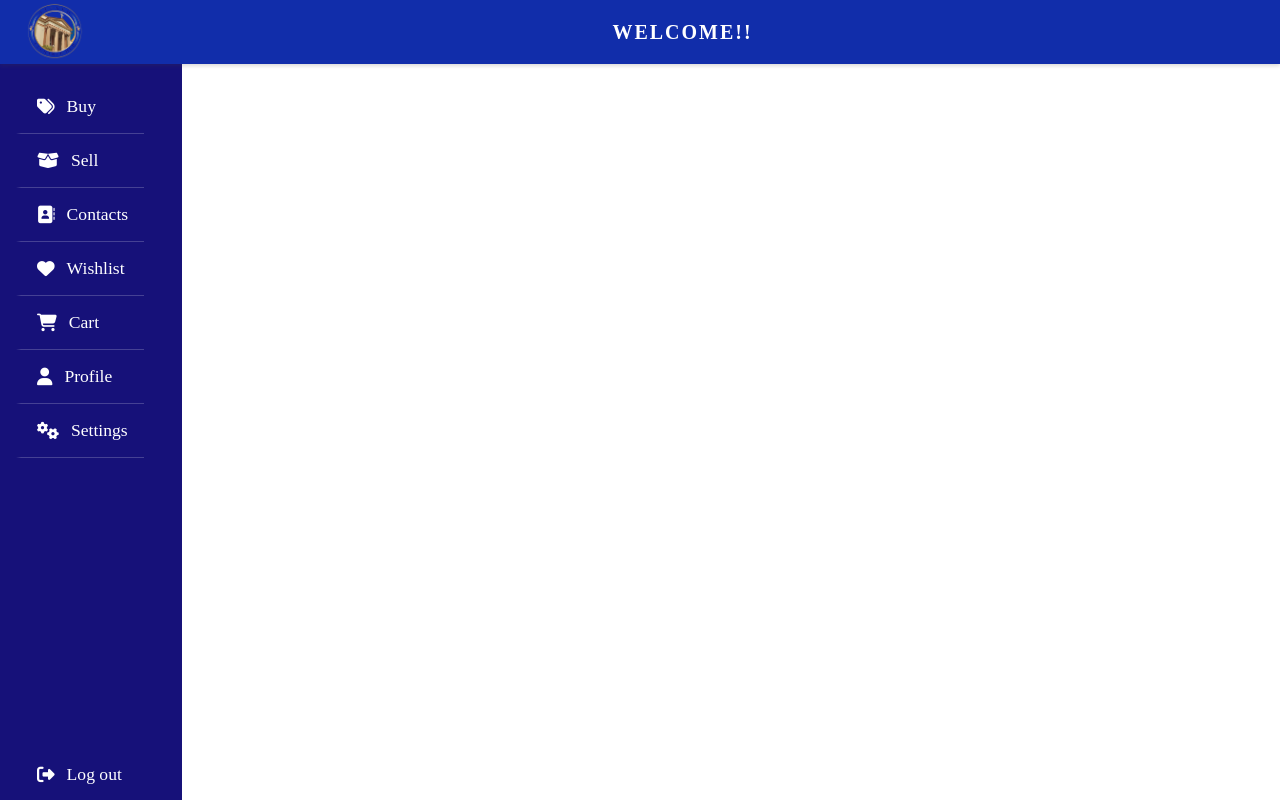
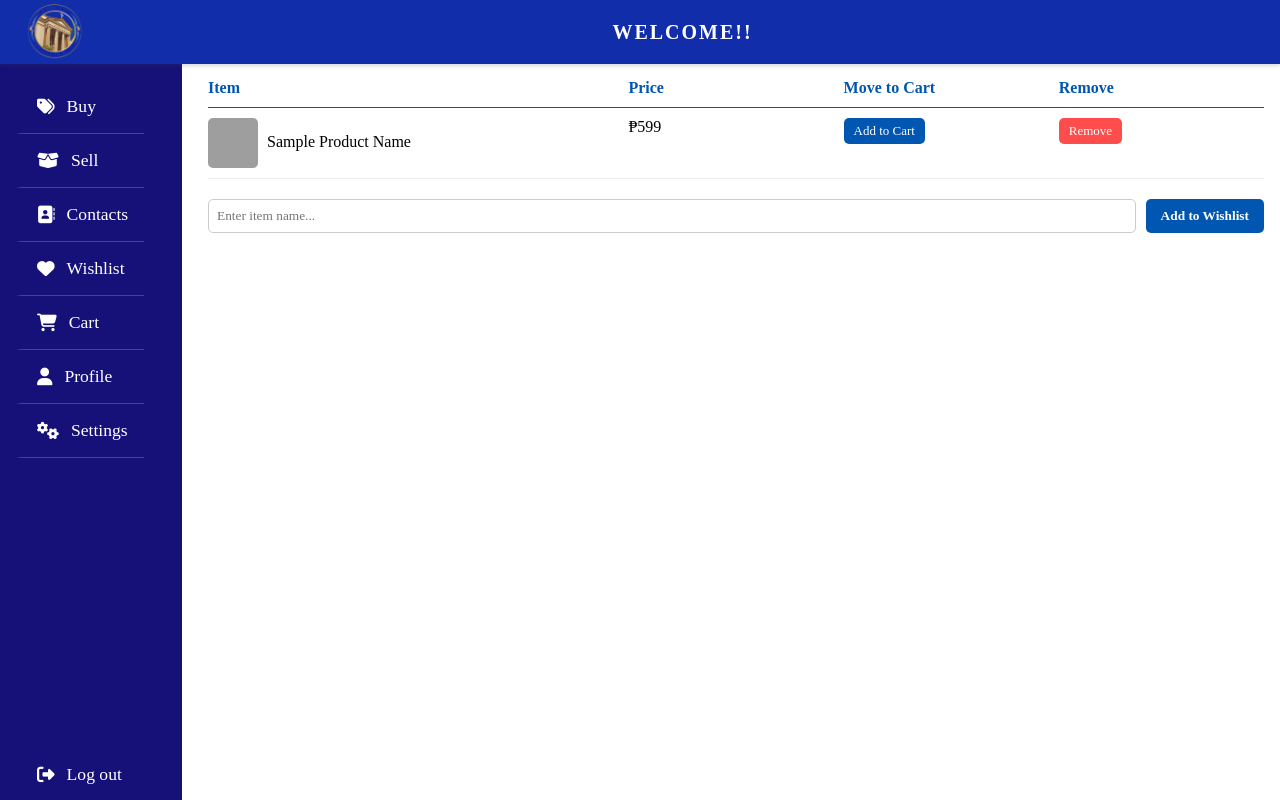
Before and after one commit to Christian04082003/TRENDS-2.2, a Django app: page /wishlist/ in a window 1280 px wide. Run offline with Django 5.2, Linux system fonts and the light colour scheme; grey boxes are pictures that could not be loaded.

Commit message:
Update wishlist.html

```diff
--- a/TRENDS/ExchangeHub/templates/wishlist.html
+++ b/TRENDS/ExchangeHub/templates/wishlist.html
@@ -4,11 +4,101 @@
 
 <head>
   <meta charset="UTF-8">
-  <link rel="stylesheet" href="https://cdnjs.cloudflare.com/ajax/libs/font-awesome/6.7.2/css/all.min.css" integrity="sha512-Evv84Mr4kqVGRNSgIGL/F/aIDqQb7xQ2vcrdIwxfjThSH8CSR7PBEakCr51Ck+w+/U6swU2Im1vVX0SVk9ABhg==" crossorigin="anonymous" referrerpolicy="no-referrer" />
+  <link rel="stylesheet" href="https://cdnjs.cloudflare.com/ajax/libs/font-awesome/6.7.2/css/all.min.css" />
   <meta name="viewport" content="width=device-width, initial-scale=1.0">
   <link rel="icon" href="{% static 'images/logo.png' %}">
   <title>ADNU EXCHANGE-HUB</title>
   <link rel="stylesheet" href="{% static 'css/sell.css' %}">
+  <link href="https://fonts.googleapis.com/css2?family=Inter:wght@400&display=swap" rel="stylesheet" />
+  <style>
+    .wishlist-header {
+      display: grid;
+      grid-template-columns: 2fr 1fr 1fr 1fr;
+      gap: 10px;
+      padding-bottom: 10px;
+      border-bottom: 1px solid #0056B0;
+      color: #0056B0;
+      font-weight: bold;
+    }
+
+    .wishlist-item {
+      display: grid;
+      grid-template-columns: 2fr 1fr 1fr 1fr;
+      gap: 10px;
+      padding: 10px 0;
+      border-bottom: 1px solid #eee;
+    }
+
+    .wishlist-item img {
+      width: 50px;
+      height: 50px;
+      object-fit: cover;
+      border-radius: 5px;
+      margin-right: 5px;
+      vertical-align: middle;
+    }
+
+    .wishlist-item button {
+      background: #0056B0;
+      color: white;
+      border: none;
+      padding: 5px 10px;
+      border-radius: 5px;
+      cursor: pointer;
+      font-size: small;
+      transition: background-color 0.3s, transform 0.2s;
+    }
+
+    .wishlist-item button:hover {
+      background-color: #004080;
+    }
+
+    .wishlist-item button:active {
+      transform: scale(0.95);
+    }
+
+    .wishlist-item .remove {
+      background: #ff4d4d;
+      color: white;
+      border: none;
+      padding: 5px 10px;
+      border-radius: 5px;
+      cursor: pointer;
+      font-size: small;
+      transition: background-color 0.3s, transform 0.2s;
+    }
+
+    .wishlist-item .remove:hover {
+      background-color: #cc0000;
+    }
+
+    .wishlist-item .remove:active {
+      transform: scale(0.95);
+    }
+
+    .add-item {
+      margin-top: 20px;
+      display: flex;
+      gap: 10px;
+    }
+
+    .add-item input {
+      padding: 8px;
+      border: 1px solid #ccc;
+      border-radius: 5px;
+      flex-grow: 1;
+    }
+
+    .add-item button {
+      background: #0056B0;
+      color: white;
+      border: none;
+      padding: 8px 15px;
+      border-radius: 5px;
+      cursor: pointer;
+      font-weight: bold;
+    }
+  </style>
 </head>
 
 <body>
@@ -21,13 +111,13 @@
     <aside class="sidebar">
       <nav class="menu">
         <div class="nav-group">
-          <a href="{% url 'home' %}" class="active"><i class="fas fa-tags"></i> Buy</a>
+          <a href="{% url 'home' %}"><i class="fas fa-tags"></i> Buy</a>
           <div class="divider"></div>
           <a href="{% url 'sell' %}"><i class="fas fa-box-open"></i> Sell</a>
           <div class="divider"></div>
           <a href="{% url 'contacts' %}"><i class="fas fa-address-book"></i> Contacts</a>
           <div class="divider"></div>
-          <a href="{% url 'wishlist' %}"><i class="fas fa-heart"></i> Wishlist</a>
+          <a href="{% url 'wishlist' %}" class="active"><i class="fas fa-heart"></i> Wishlist</a>
           <div class="divider"></div>
           <a href="{% url 'cart' %}"><i class="fas fa-shopping-cart"></i> Cart</a>
           <div class="divider"></div>
@@ -42,8 +132,31 @@
     </aside>
 
     <div class="main-content">
+      <h2>Your Wishlist</h2>
 
+      <div class="wishlist-header">
+        <div>Item</div>
+        <div>Price</div>
+        <div>Move to Cart</div>
+        <div>Remove</div>
       </div>
+
+      <!-- Sample Item -->
+      <div class="wishlist-item">
+        <div>
+          <img src="{% static 'images/sample-item.jpg' %}" alt="Item Image"> Sample Product Name
+        </div>
+        <div>₱599</div>
+        <div><button>Add to Cart</button></div>
+        <div><button class="remove">Remove</button></div>
+      </div>
+
+      <div class="add-item">
+        <input type="text" placeholder="Enter item name..." />
+        <button>Add to Wishlist</button>
+      </div>
+    </div>
+  </div>
 
   <script src="{% static 'js/sell.js' %}"></script>
 </body>
```
